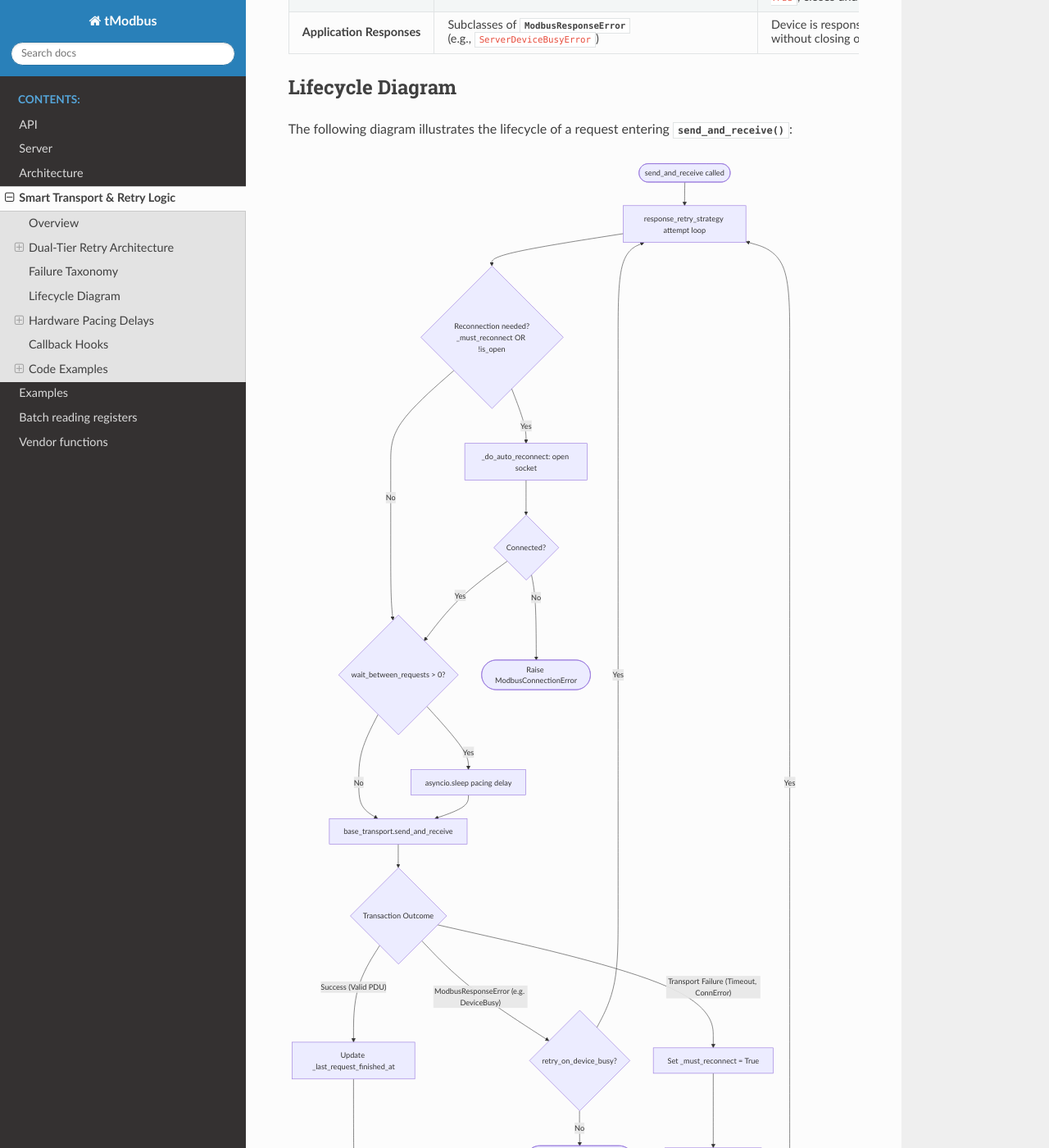
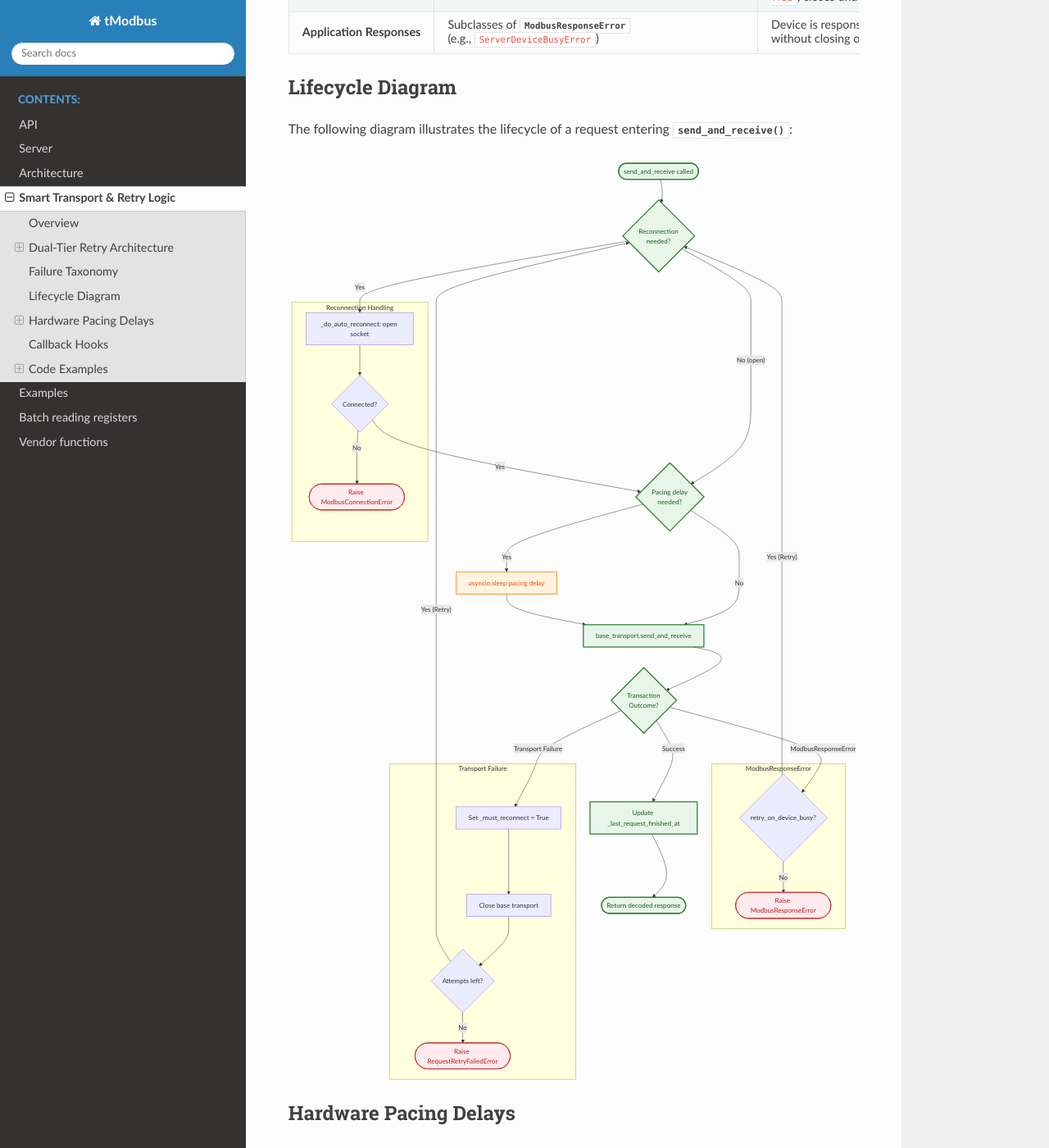
Before and after one commit to wlcrs/tmodbus, a Sphinx documentation site: the page built from docs/source/smart.rst, in a window 1280 px wide and 1400 px high, scrolled down 2350 px. Shown: the whole window at 82% size. Built offline with Sphinx 7.4.7 and the Read the Docs theme 3.1.0, drawn with Linux system fonts in a browser that asks for light colours; the version number could not be read and is left out; some of the changed lines change nothing that is shown; some of the changed text lies outside the part shown.

```diff
--- a/docs/source/smart.rst
+++ b/docs/source/smart.rst
@@ -161,35 +161,75 @@
 .. mermaid::
 
     flowchart TD
-        Start([send_and_receive called]) --> OuterLoop[response_retry_strategy attempt loop]
+        %% --- HAPPY PATH (Centered Backbone) ---
+        Start([send_and_receive called])
+        CheckNeedReconnect{Reconnection<br/>needed?}
+        CheckPacing{Pacing delay<br/>needed?}
+        SendPDU[base_transport.send_and_receive]
+        ResultType{Transaction<br/>Outcome?}
+        UpdatePacing[Update _last_request_finished_at]
+        ReturnResponse([Return decoded response])
 
-        OuterLoop --> CheckNeedReconnect{Reconnection needed?<br/>_must_reconnect OR !is_open}
+        %% Direct vertical spine
+        Start --> CheckNeedReconnect
+        CheckNeedReconnect -- "No (open)" --> CheckPacing
+        CheckPacing -- "No" --> SendPDU
+        SendPDU --> ResultType
+        ResultType -- "Success" --> UpdatePacing
+        UpdatePacing --> ReturnResponse
 
-        CheckNeedReconnect -- Yes --> DoReconnect[_do_auto_reconnect: open socket]
-        CheckNeedReconnect -- No --> CheckPacing{wait_between_requests > 0?}
+        %% Anchor the vertical backbone
+        Start ~~~ CheckNeedReconnect ~~~ CheckPacing ~~~ SendPDU ~~~ ResultType ~~~ UpdatePacing ~~~ ReturnResponse
 
-        DoReconnect --> ReconnectSuccess{Connected?}
-        ReconnectSuccess -- No --> RaiseConnError([Raise ModbusConnectionError])
-        ReconnectSuccess -- Yes --> CheckPacing
+        %% --- PRE-TRANSACTION BRANCHES ---
+        subgraph ReconnectBranch [Reconnection Handling]
+            DoReconnect[_do_auto_reconnect: open socket]
+            ReconnectSuccess{Connected?}
+            RaiseConnError([Raise ModbusConnectionError]):::errNode
+        end
 
-        CheckPacing -- Yes --> SleepPacing[asyncio.sleep pacing delay]
-        CheckPacing -- No --> SendPDU[base_transport.send_and_receive]
+        CheckNeedReconnect -- "Yes" --> DoReconnect
+        DoReconnect --> ReconnectSuccess
+        ReconnectSuccess -- "Yes" --> CheckPacing
+        ReconnectSuccess -- "No" --> RaiseConnError
+
+        SleepPacing[asyncio.sleep pacing delay]:::waitNode
+        CheckPacing -- "Yes" --> SleepPacing
         SleepPacing --> SendPDU
 
-        SendPDU --> ResultType{Transaction Outcome}
+        %% --- POST-TRANSACTION: LEFT SIDE (ModbusResponseError) ---
+        subgraph AppErrorHandling [ModbusResponseError]
+            CheckBusyRetry{retry_on_device_busy?}
+            RaiseAppError([Raise ModbusResponseError]):::errNode
+        end
 
-        ResultType -- "Success (Valid PDU)" --> UpdatePacing[Update _last_request_finished_at]
-        UpdatePacing --> ReturnResponse([Return decoded response])
+        ResultType -- "ModbusResponseError" --> CheckBusyRetry
+        CheckBusyRetry -- "Yes (Retry)" --> CheckNeedReconnect
+        CheckBusyRetry -- "No" --> RaiseAppError
 
-        ResultType -- "ModbusResponseError (e.g. DeviceBusy)" --> CheckBusyRetry{retry_on_device_busy?}
-        CheckBusyRetry -- Yes --> OuterLoop
-        CheckBusyRetry -- No --> RaiseAppError([Raise ModbusResponseError])
+        %% --- POST-TRANSACTION: RIGHT SIDE (Transport Failure) ---
+        subgraph TransportFailureHandling [Transport Failure]
+            HandleFail[Set _must_reconnect = True]
+            CloseSocket[Close base transport]
+            CheckRetry{Attempts left?}
+            RaiseRetryFailed([Raise RequestRetryFailedError]):::errNode
+        end
 
-        ResultType -- "Transport Failure (Timeout, ConnError)" --> HandleFail[Set _must_reconnect = True]
-        HandleFail --> CloseSocket[Close base transport]
-        CloseSocket --> CheckRetry{response_retry_strategy has attempts?}
-        CheckRetry -- Yes --> OuterLoop
-        CheckRetry -- No --> RaiseRetryFailed([Raise RequestRetryFailedError])
+        ResultType -- "Transport Failure" --> HandleFail
+        HandleFail --> CloseSocket
+        CloseSocket --> CheckRetry
+        CheckRetry -- "Yes (Retry)" --> CheckNeedReconnect
+        CheckRetry -- "No" --> RaiseRetryFailed
+
+        %% Horizontal ordering between the two branches around the center spine
+        CheckBusyRetry ~~~ ResultType ~~~ HandleFail
+
+        %% --- STYLING ---
+        classDef happy stroke:#2e7d32,stroke-width:2.5px,fill:#e8f5e9,color:#1b5e20;
+        classDef errNode stroke:#c62828,stroke-width:1.5px,fill:#ffebee,color:#b71c1c;
+        classDef waitNode stroke:#f57c00,stroke-width:1.5px,fill:#fff3e0,color:#e65100;
+
+        class Start,CheckNeedReconnect,CheckPacing,SendPDU,ResultType,UpdatePacing,ReturnResponse happy;
 
 ************************
  Hardware Pacing Delays
```
